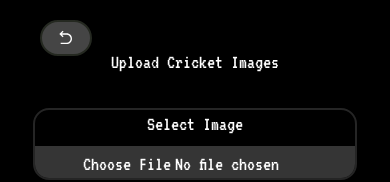
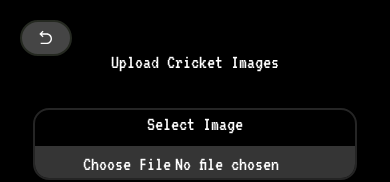
Before and after one commit to Souvick-bh/pplfulia, a Next.js app: page /gallery in a window 390 px wide. Shown: the top 182 px of the page. Built offline with nearby package versions, Linux system fonts and the light colour scheme; no server answers; the database is empty.

Commit message:
fixed back button margin

```diff
--- a/src/app/gallery/page.tsx
+++ b/src/app/gallery/page.tsx
@@ -21,7 +21,7 @@ export default function Gallery() {
     return(
         <div className={`${vt323.className} bg-[#000000] text-[#ffffff] min-h-screen flex flex-col items-center  pt-12`}>
             <Link href="/">
-                <button className="absolute mt-5 ml-10 pt-2 pb-2 pl-4 pr-4 rounded-4xl cursor-pointer bg-[#454545] active:bg-[#1d1c1c] border-2 border-[#252921] top-0 left-0">
+                <button className="absolute mt-5 ml-5 md:ml-10 pt-2 pb-2 pl-4 pr-4 rounded-4xl cursor-pointer bg-[#454545] active:bg-[#1d1c1c] border-2 border-[#252921] top-0 left-0">
                     <RiArrowGoBackLine />
                 </button>
             </Link>
--- a/src/app/members/page.tsx
+++ b/src/app/members/page.tsx
@@ -14,7 +14,7 @@ export default function Members() {
     return(
         <div className={`${vt323.className} bg-[#000000] text-[#ffffff] min-h-screen flex flex-col items-center justify-center`}>
             <Link href="/">
-                <button className="absolute mt-5 ml-10 pt-2 pb-2 pl-4 pr-4 rounded-4xl cursor-pointer bg-[#454545] active:bg-[#1d1c1c] border-2 border-[#252921] top-0 left-0">
+                <button className="absolute mt-5 ml-5 md:ml-10 pt-2 pb-2 pl-4 pr-4 rounded-4xl cursor-pointer bg-[#454545] active:bg-[#1d1c1c] border-2 border-[#252921] top-0 left-0">
                     <RiArrowGoBackLine />
                 </button>
             </Link>
--- a/src/app/seasons/page.tsx
+++ b/src/app/seasons/page.tsx
@@ -15,7 +15,7 @@ export default function Seasons() {
     return(
         <div className={`${vt323.className} bg-[#000000] text-[#ffffff] min-h-screen flex flex-col items-center justify-center`}>
             <Link href="/">
-                <button className="absolute mt-5 ml-10 pt-2 pb-2 pl-4 pr-4 rounded-4xl cursor-pointer bg-[#454545] active:bg-[#1d1c1c] border-2 border-[#252921] top-0 left-0">
+                <button className="absolute mt-5 ml-5 md:ml-10 pt-2 pb-2 pl-4 pr-4 rounded-4xl cursor-pointer bg-[#454545] active:bg-[#1d1c1c] border-2 border-[#252921] top-0 left-0">
                     <RiArrowGoBackLine />
                 </button>
             </Link>
```
